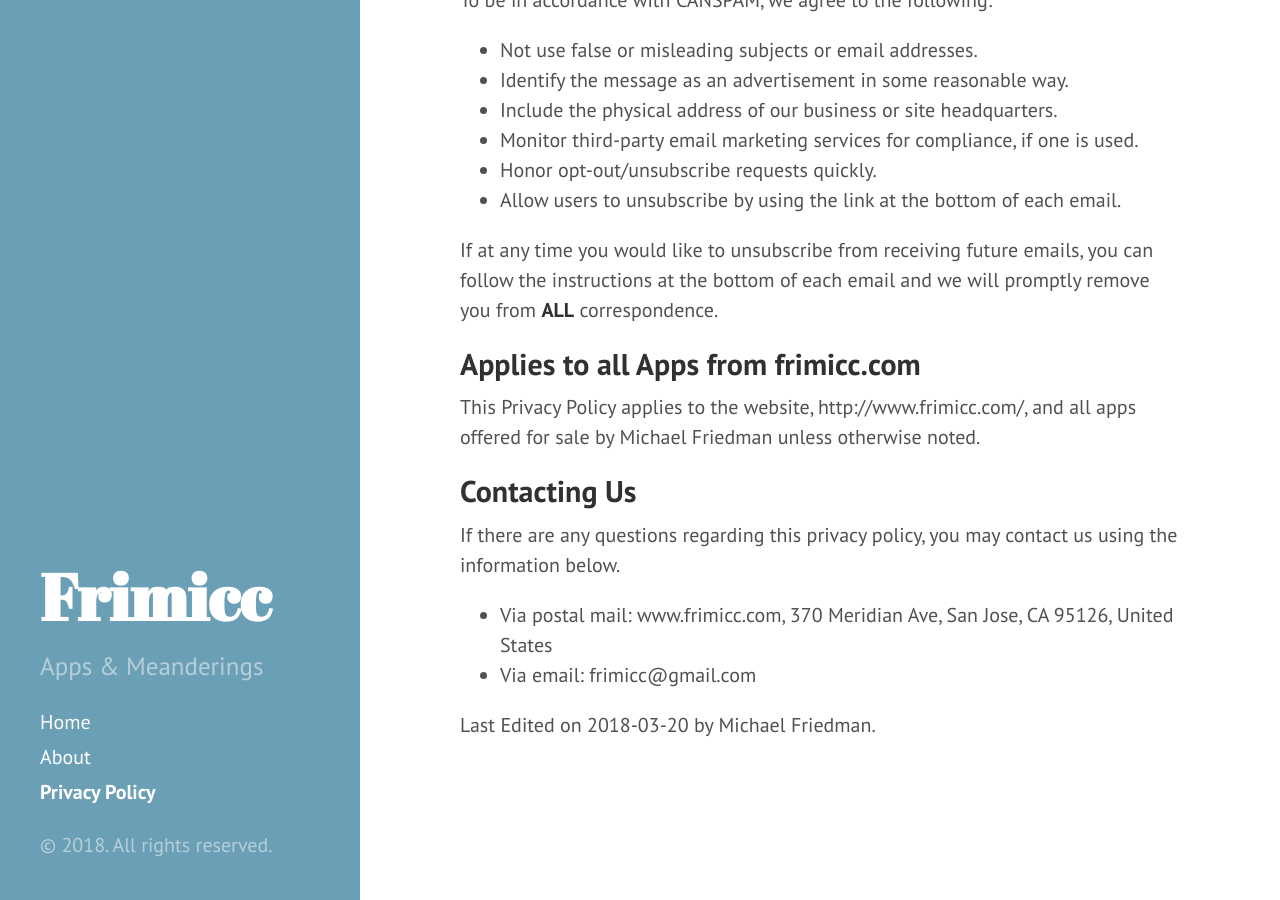
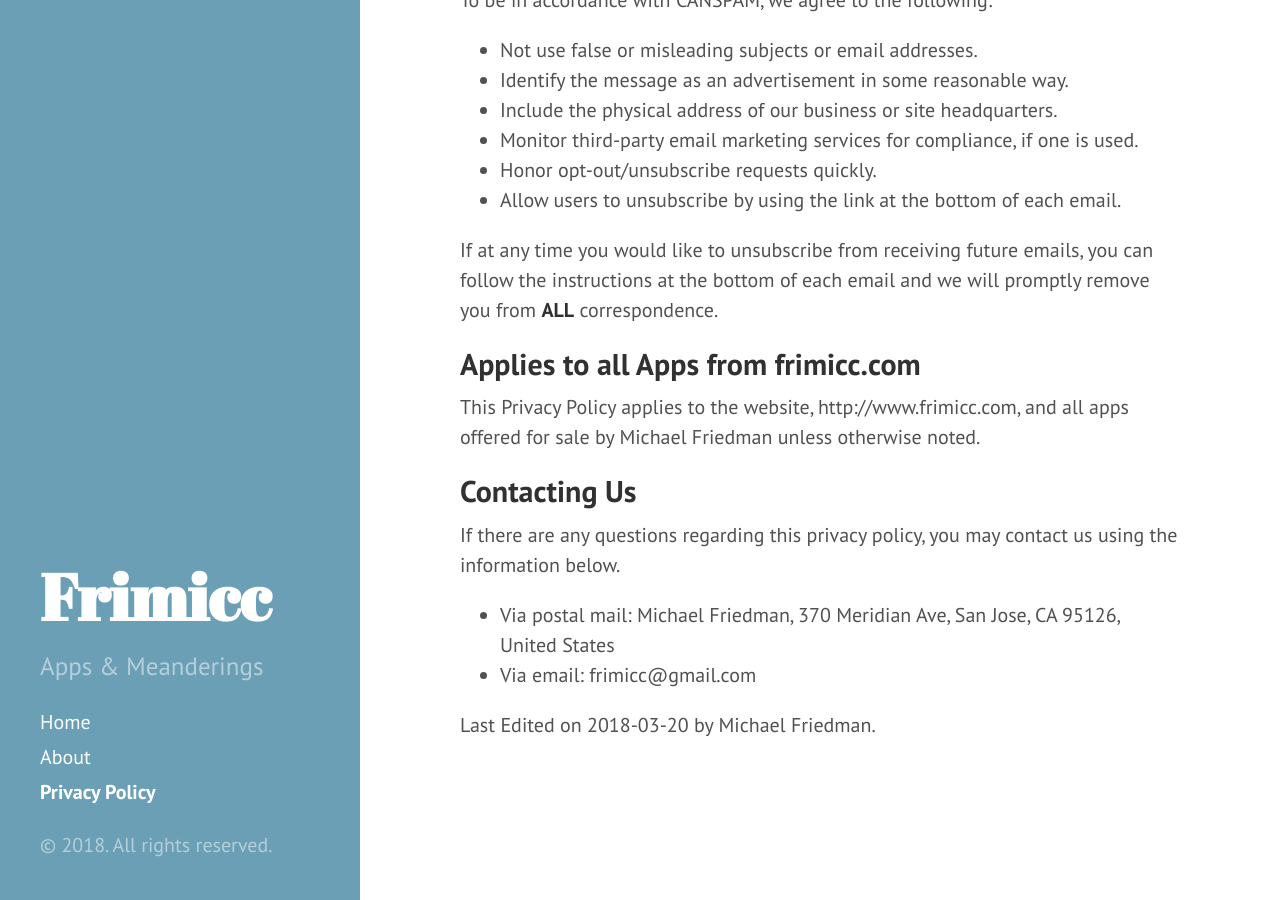
Before and after one commit to frimicc/frimicc.github.io, a Jekyll site: the page built from privacypolicy.md, in a window 1280 px wide and 900 px high, scrolled down 3858 px. Built offline with Jekyll 4.4.1, drawn with Linux system fonts in a browser that asks for light colours.

Commit message:
More privacy policy fixes.

```diff
--- a/privacypolicy.md
+++ b/privacypolicy.md
@@ -106,15 +106,14 @@ If at any time you would like to unsubscribe from receiving future emails, you c
 
 ## Applies to all Apps from frimicc.com
 
-This Privacy Policy applies to the website, http://www.frimicc.com/, and all apps offered for sale by Michael
-Friedman unless otherwise noted.
+This Privacy Policy applies to the website, {{ site.url }}, and all apps offered for sale by {{ site.author.name }} unless otherwise noted.
 
 ## Contacting Us
 
 If there are any questions regarding this privacy policy, you may contact us using the information below.
 
 - Via postal mail:
-    www.frimicc.com,
+    {{ site.author.name }},
     370 Meridian Ave,
     San Jose, CA 95126,
     United States
```
